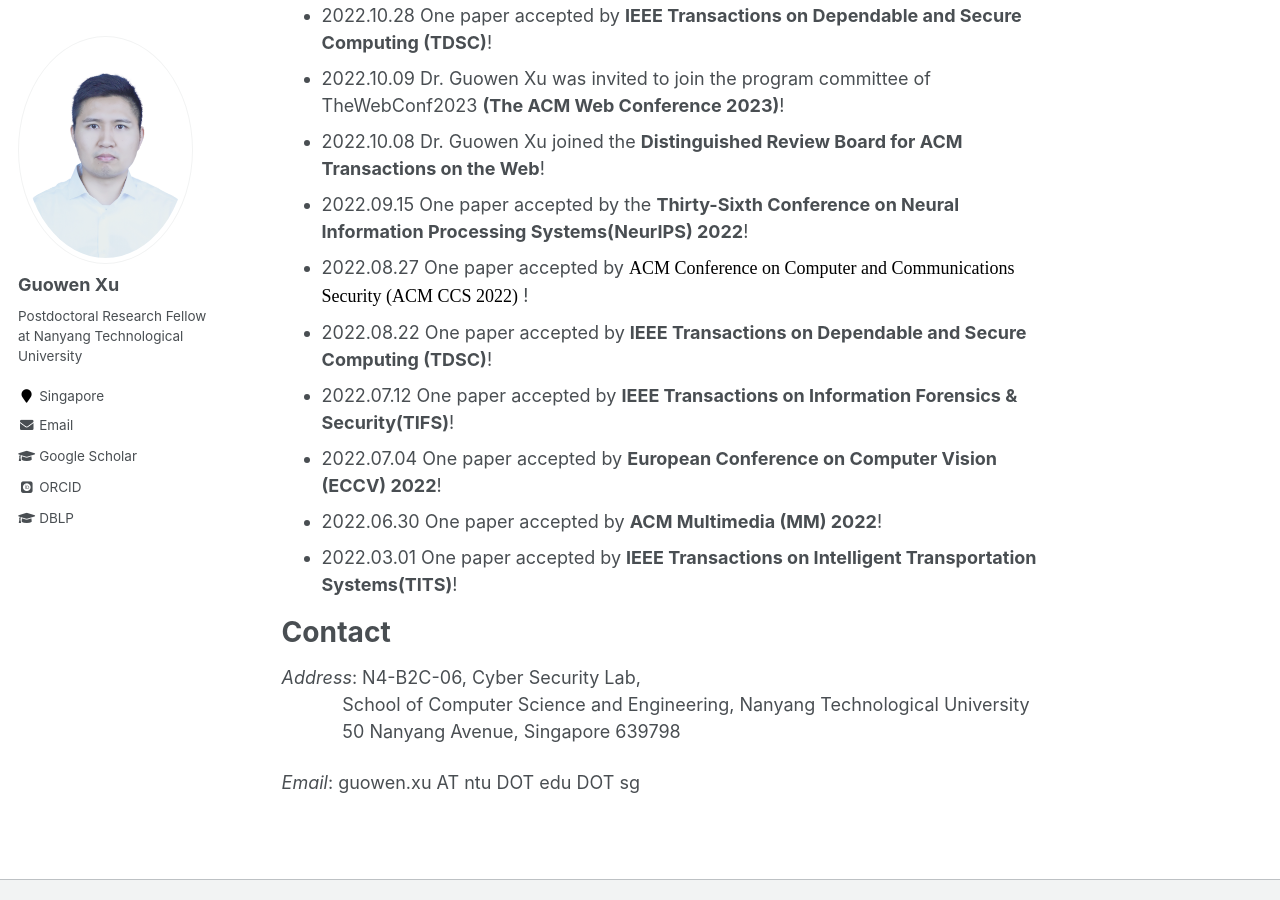
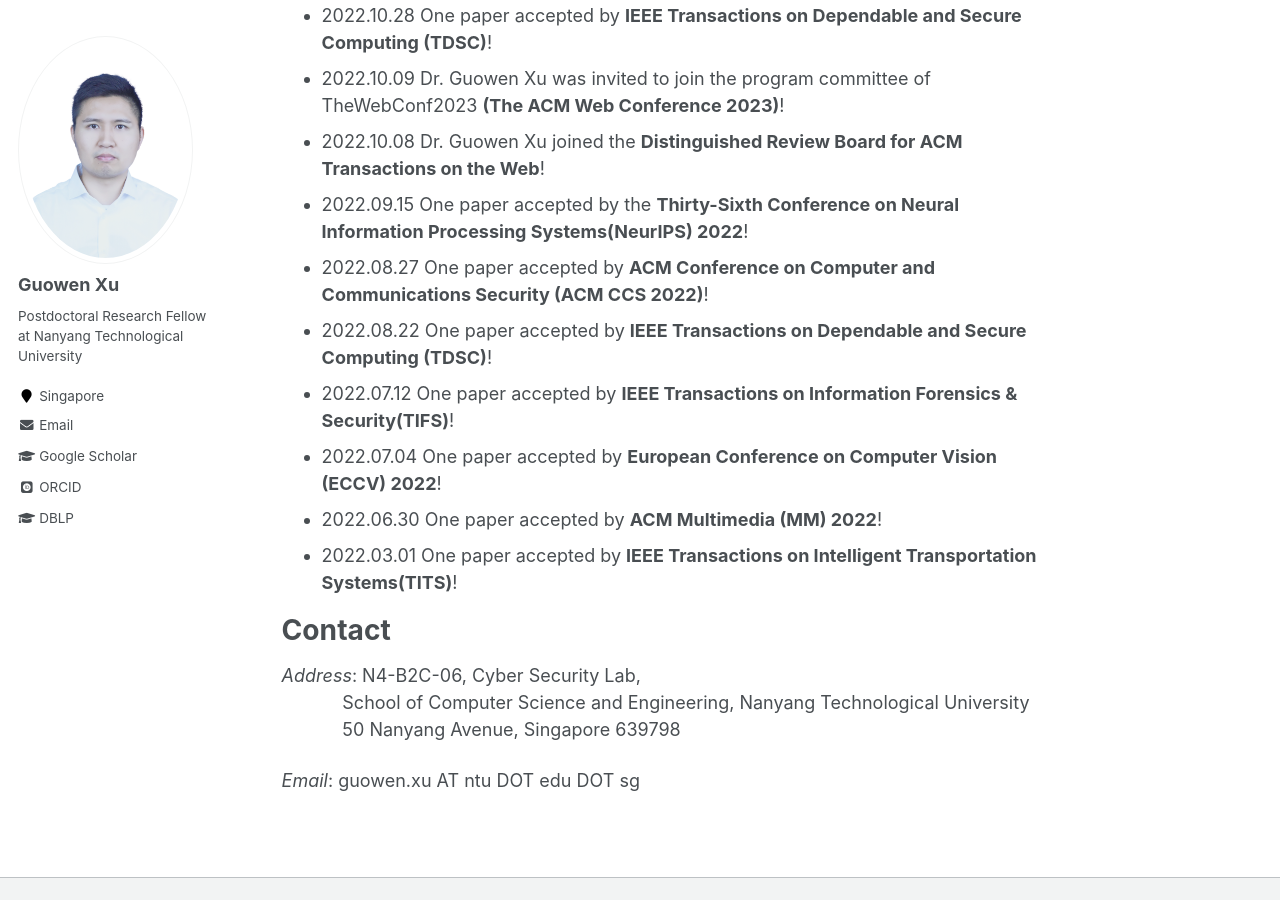
Before and after one commit to Guowen-xu/guowen-xu.github.io, a Jekyll site: the page built from _pages/about.md, in a window 1280 px wide and 900 px high, scrolled down 692 px. Built offline with Jekyll 4.4.1, drawn with Linux system fonts in a browser that asks for light colours; some web fonts are replaced.

Commit message:
Update about.md

```diff
--- a/_pages/about.md
+++ b/_pages/about.md
@@ -24,8 +24,8 @@ What's News
 Web Conference 2023)**!
 - 2022.10.08 Dr. Guowen Xu joined the **Distinguished Review Board for ACM Transactions on the Web**!
 - 2022.09.15 One paper  accepted by the **Thirty-Sixth Conference on Neural Information Processing Systems(NeurIPS) 2022**!
-- 2022.08.27 One paper  accepted by <font face="Times New Roman" color=black size=4> ACM Conference on Computer and Communications Security (ACM CCS
-2022)</font> !
+- 2022.08.27 One paper  accepted by **ACM Conference on Computer and Communications Security (ACM CCS
+2022)**!
 - 2022.08.22 One paper  accepted by **IEEE Transactions on Dependable and Secure Computing (TDSC)**!
 - 2022.07.12 One paper accepted by **IEEE Transactions on Information Forensics & Security(TIFS)**!
 - 2022.07.04 One paper accepted by **European Conference on Computer Vision (ECCV) 2022**!
```
